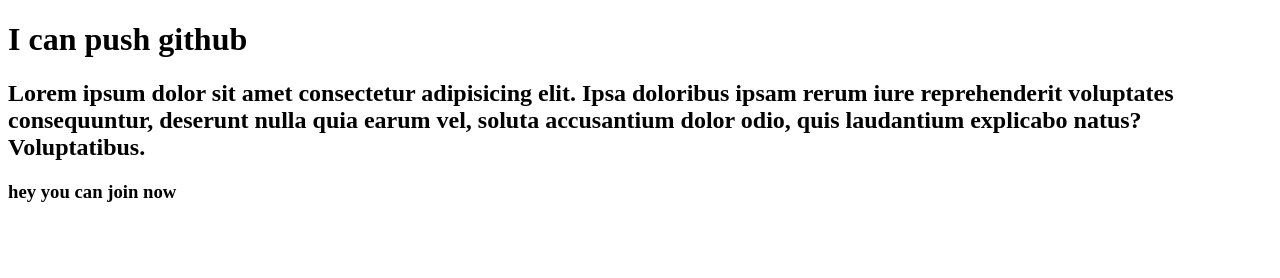
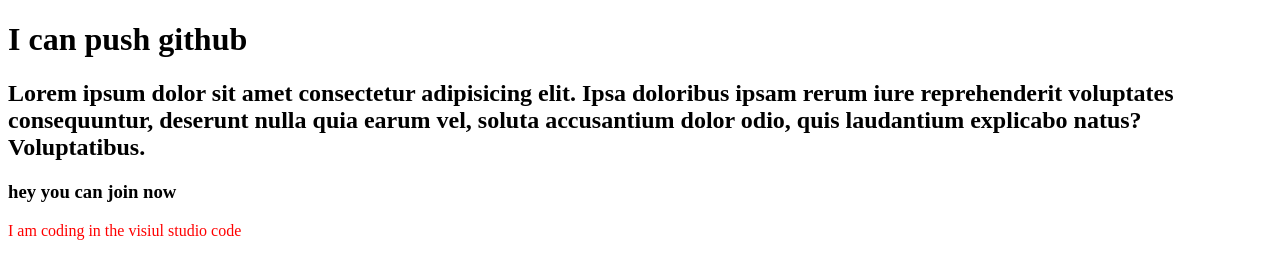
Before and after one commit to Asraful250/my-second-repo, a plain HTML site: page index.html in a window 1280 px wide. Drawn offline with Linux system fonts and the light colour scheme.

Commit message:
style add

```diff
--- a/index.html
+++ b/index.html
@@ -4,11 +4,13 @@
     <meta charset="UTF-8">
     <meta http-equiv="X-UA-Compatible" content="IE=edge">
     <meta name="viewport" content="width=device-width, initial-scale=1.0">
-    <title>Document</title>
+    <title>My second github repo</title>
+    <link rel="stylesheet" href="style.css">
 </head>
 <body>
     <h1>I can push github</h1>
     <h2>Lorem ipsum dolor sit amet consectetur adipisicing elit. Ipsa doloribus ipsam rerum iure reprehenderit voluptates consequuntur, deserunt nulla quia earum vel, soluta accusantium dolor odio, quis laudantium explicabo natus? Voluptatibus.</h2>
     <h3>hey you can join now</h3>
+    <p>I am coding in the visiul studio code</p>
 </body>
 </html>
--- /dev/null
+++ b/style.css
@@ -0,0 +1,3 @@
+p{
+    color: red;
+}
```
